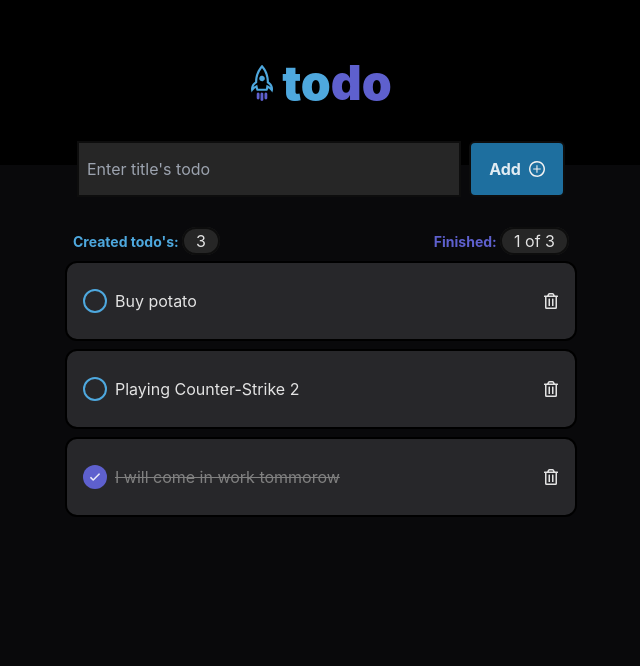
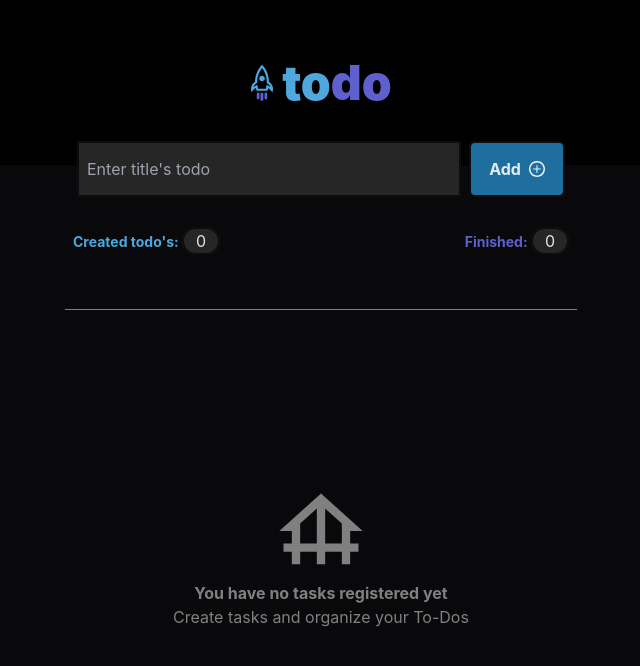
Before and after one commit to NoOseGG/todos, a React (Vite) app: page / in a window 1280 px wide. Shown: the top 666 px of the page, without its empty margins (319-959 px from the left). Built offline with nearby package versions, Linux system fonts and the light colour scheme.

Commit message:
added text data not found

```diff
--- a/package.json
+++ b/package.json
@@ -27,6 +27,6 @@
     "postcss": "^8.4.38",
     "tailwindcss": "^3.4.3",
     "typescript": "^5.2.2",
-    "vite": "^5.2.0"
+    "vite": "^5.2.8"
   }
 }
--- a/src/components/Todos/ListOfTodos/ListOfTodos.tsx
+++ b/src/components/Todos/ListOfTodos/ListOfTodos.tsx
@@ -1,6 +1,7 @@
 import React from "react";
 import { ITodo } from "../../../interfaces/interfaces";
 import { TodoItem } from "../TodoItem/TodoItem";
+import { MdFoundation } from "react-icons/md";
 
 interface Props {
   todos: ITodo[];
@@ -38,14 +39,22 @@ const ListOfTodos: React.FC<Props> = ({
           </span>
         </div>
       </div>
-      {todos.map((todo) => (
+      {Boolean(todos.length) ? (
+        todos.map((todo: ITodo) => (
           <TodoItem
             todo={todo}
             key={todo.id}
             handleDeleteTodo={handleDeleteTodo}
             handleToggleCheck={handleToggleCheck}
           />
-      ))}
+        ))
+      ) : (
+        <div className="w-full h-[244px] mt-12 w-4/5 h-full mx-auto flex flex-col justify-center items-center border-t-[1px] border-lightGray">
+          <MdFoundation size={100} className="text-lightGray"/>
+          <span className="text-base font-bold text-lightGray">You have no tasks registered yet</span>
+          <span className="text-base text-lightGray">Create tasks and organize your To-Dos</span>
+        </div>
+      )}
     </div>
   );
 };
--- a/src/components/Todos/Todos.tsx
+++ b/src/components/Todos/Todos.tsx
@@ -2,25 +2,10 @@ import React, { useState } from "react";
 import { Input } from "./Input/Input";
 import { ListOfTodos } from "./ListOfTodos/ListOfTodos";
 import { ITodo } from "../../interfaces/interfaces";
+import localStorageService from "../../services/localStorage.service";
 
 const Todos: React.FC = () => {
-  const [todos, setTodos] = useState<ITodo[]>([
-    {
-      id: 1,
-      title: "Buy potato",
-      isChecking: false,
-    },
-    {
-      id: 2,
-      title: "I will come in work tommorow",
-      isChecking: true,
-    },
-    {
-      id: 3,
-      title: "Playing Counter-Strike 2",
-      isChecking: false,
-    },
-  ]);
+  const [todos, setTodos] = useState<ITodo[]>(localStorageService.getTodos());
 
   const handleAddTodo = (query: string) => {
     if (query.length < 10) {
@@ -31,11 +16,13 @@ const Todos: React.FC = () => {
       ...todos,
       { id: Math.floor(Math.random() * 1000), title: query, isChecking: false },
     ];
+    localStorageService.setTodos(newTodos);
     setTodos(newTodos);
   };
 
   const handleDeleteTodo = (id: number) => {
     const newTodos = todos.filter((todo) => todo.id !== id);
+    localStorageService.setTodos(newTodos);
     setTodos(newTodos);
   };
 
@@ -47,6 +34,7 @@ const Todos: React.FC = () => {
       }
       return todo;
     });
+    localStorageService.setTodos(newTodos);
     setTodos(newTodos);
   };
 
@@ -62,6 +50,9 @@ const Todos: React.FC = () => {
             handleToggleCheck={handleToggleCheck}
           />
         </div>
+
+
+
     </div>
   );
 };
--- /dev/null
+++ b/src/services/localStorage.service.ts
@@ -0,0 +1,16 @@
+import { ITodo } from "../interfaces/interfaces"
+
+const TODOS = 'todos'
+
+class LocalStorageService {
+    getTodos(): ITodo[] {
+        const todos = localStorage.getItem(TODOS)
+        return todos ? JSON.parse(todos) : []
+    }
+
+    setTodos(todos: ITodo[]) {
+        localStorage.setItem(TODOS, JSON.stringify(todos));
+    }
+}
+
+export default new LocalStorageService();
```
Also changed, not shown: 1 other file (tests, documents, lock files or other folders). Lines whose indentation alone changed are shown as unchanged.
